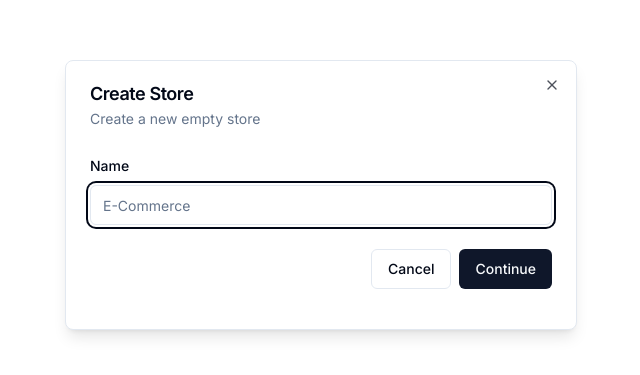
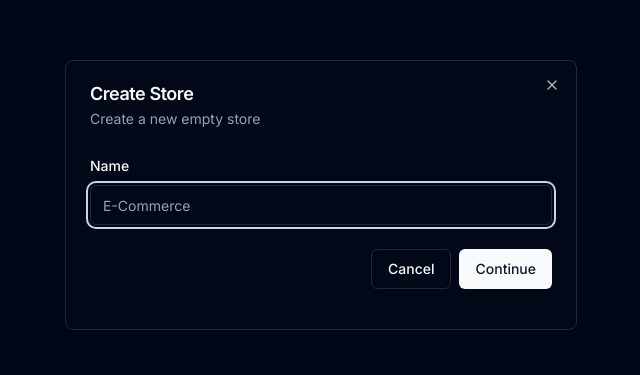
Before and after one commit to axemanks/ecommerce-admin, a Next.js app: page / in a window 1280 px wide. Shown: the part 205-580 px from the top of the page, without its empty margins (319-959 px from the left). Built offline with nearby package versions, Linux system fonts and the light colour scheme; no server answers; the database is empty; sample sign-in values are in the browser's storage.

Commit message:
add postinstall script

```diff
--- a/app/(dashboard)/[storeId]/(routes)/page.tsx
+++ b/app/(dashboard)/[storeId]/(routes)/page.tsx
@@ -26,10 +26,7 @@
 
 
   return (
-
-
-
-    <div className='flex-col'>
+    <div className='flex-col '>
       <div className='flex-1 space-y-4 p-8 pt-6'>
         <Heading
           title='Dashboard'
--- a/app/layout.tsx
+++ b/app/layout.tsx
@@ -1,4 +1,5 @@
-// Global Imports
+// Main layout for the app
+// Global imports
 import { ClerkProvider } from '@clerk/nextjs';
 import type { Metadata } from 'next';
 import { Inter } from 'next/font/google';
@@ -7,12 +8,13 @@
 // Local Imports
 import { ModalProvider } from '@/providers/modal-provider';
 import { ToasterProvider } from '@/providers/toast-provider';
+import { ThemeProvider } from '@/providers/dark-mode';
 
 const inter = Inter({ subsets: ['latin'] });
 
 export const metadata: Metadata = {
   title: 'Admin Dashboard',
-  description: 'Admin Dashboard',
+  description: 'Admin Dashboard - By Keith Scheldt',
 };
 
 export default function RootLayout({
@@ -24,10 +26,11 @@
     <ClerkProvider>
       <html lang='en'>
         <body className={inter.className}>
+          <ThemeProvider attribute='class' defaultTheme='dark' enableSystem >
           <ToasterProvider />
           <ModalProvider />
           {children}
-
+          </ThemeProvider>
           </body>
       </html>
     </ClerkProvider>
--- a/components/Navbar.tsx
+++ b/components/Navbar.tsx
@@ -1,12 +1,12 @@
 // Navbar component - will fetch the list of stores and provide them to the store-switcher component
 
 import { UserButton, auth } from '@clerk/nextjs'
-import React from 'react'
 import { redirect } from 'next/navigation'
 
 import { MainNav } from '@/components/main-nav'
 import StoreSwitcher from '@/components/store-switcher'
-import prismadb from '../lib/prismadb';
+import prismadb from '../lib/prismadb'
+import { DarkModeToggle } from '@/components/theme-toggle'
 
 
 type Props = {}
@@ -35,6 +35,7 @@
                 <MainNav className='mx-6' />
 
             <div className='ml-auto flex items-center space-x-4'>
+                <DarkModeToggle />
                 <UserButton afterSignOutUrl='/' />
             </div>
         </div>
--- /dev/null
+++ b/components/theme-toggle.tsx
@@ -0,0 +1,42 @@
+// Dark mode toggle
+
+"use client"
+
+import * as React from "react"
+import { Moon, Sun } from "lucide-react"
+import { useTheme } from "next-themes"
+
+import { Button } from "@/components/ui/button"
+import {
+  DropdownMenu,
+  DropdownMenuContent,
+  DropdownMenuItem,
+  DropdownMenuTrigger,
+} from "@/components/ui/dropdown-menu"
+
+export function DarkModeToggle() {
+  const { setTheme } = useTheme()
+
+  return (
+    <DropdownMenu>
+      <DropdownMenuTrigger asChild>
+        <Button variant="outline" size="icon">
+          <Sun className="h-[1.2rem] w-[1.2rem] rotate-0 scale-100 transition-all dark:-rotate-90 dark:scale-0" />
+          <Moon className="absolute h-[1.2rem] w-[1.2rem] rotate-90 scale-0 transition-all dark:rotate-0 dark:scale-100" />
+          <span className="sr-only">Toggle theme</span>
+        </Button>
+      </DropdownMenuTrigger>
+      <DropdownMenuContent align="end">
+        <DropdownMenuItem onClick={() => setTheme("light")}>
+          Light
+        </DropdownMenuItem>
+        <DropdownMenuItem onClick={() => setTheme("dark")}>
+          Dark
+        </DropdownMenuItem>
+        <DropdownMenuItem onClick={() => setTheme("system")}>
+          System
+        </DropdownMenuItem>
+      </DropdownMenuContent>
+    </DropdownMenu>
+  )
+}
--- a/package.json
+++ b/package.json
@@ -6,7 +6,8 @@
     "dev": "next dev",
     "build": "next build",
     "start": "next start",
-    "lint": "next lint"
+    "lint": "next lint",
+    "postinstall": "prisma generate"
   },
   "dependencies": {
     "@clerk/nextjs": "^4.27.1",
@@ -29,6 +30,7 @@
     "lucide-react": "^0.292.0",
     "next": "14.0.2",
     "next-cloudinary": "^5.6.0",
+    "next-themes": "^0.2.1",
     "react": "^18",
     "react-dom": "^18",
     "react-hook-form": "^7.48.2",
--- /dev/null
+++ b/providers/dark-mode.tsx
@@ -0,0 +1,11 @@
+// Dark Theme provider to be placed in layout.tsx
+
+"use client"
+
+import * as React from "react"
+import { ThemeProvider as NextThemesProvider } from "next-themes"
+import { type ThemeProviderProps } from "next-themes/dist/types"
+
+export function ThemeProvider({ children, ...props }: ThemeProviderProps) {
+  return <NextThemesProvider {...props}>{children}</NextThemesProvider>
+}
```
Also changed, not shown: 1 other file (tests, documents, lock files or other folders).
